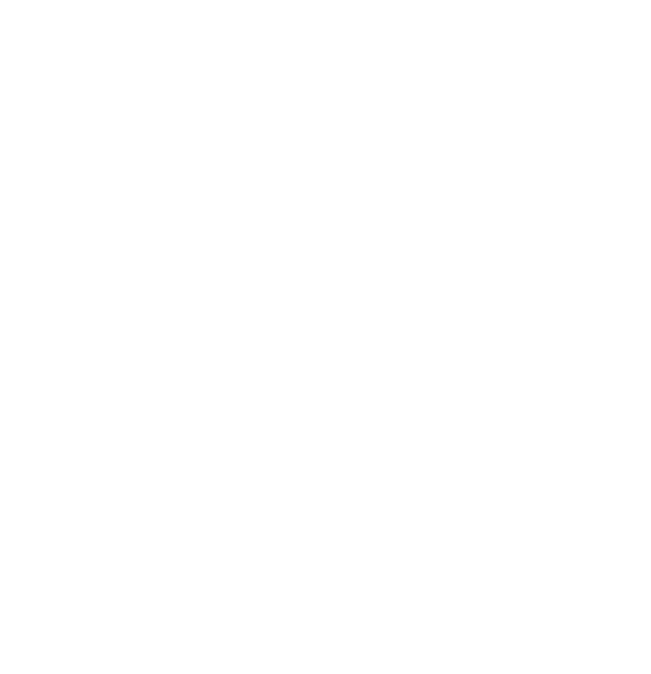
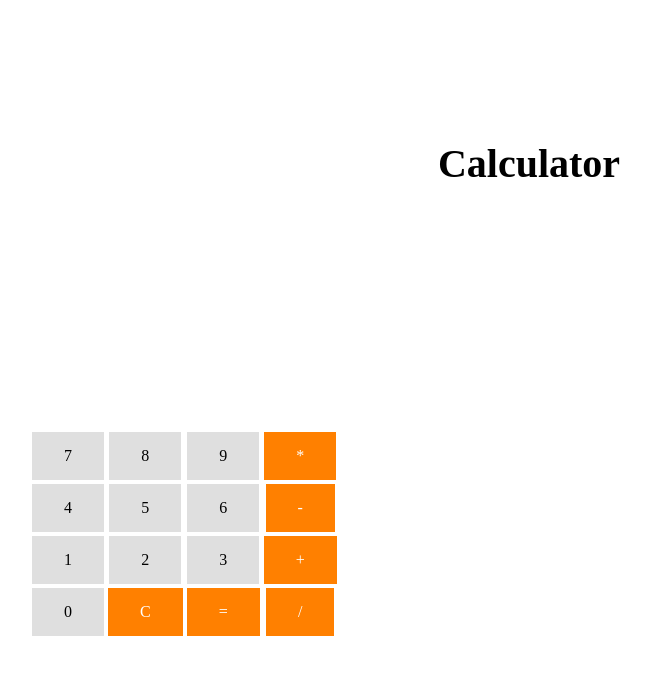
Before and after one commit to supertun555/learn-to-pr, a Nuxt app: page /Kittitah in a window 1280 px wide. Before the commit this address had no page. Shown: the top 674 px of the page, without its empty margins (111-762 px from the left). Built offline with nearby package versions, Linux system fonts and the light colour scheme.

Commit message:
add KITTITAH PAGE

```diff
--- /dev/null
+++ b/pages/Kittitah.vue
@@ -0,0 +1,137 @@
+<template>
+  <section class="hello">
+    <div>
+      <h1>Calculator</h1><br ><br>
+    <form>
+        <table>
+            <tr>
+            <td height="200px" colspan="4">{{num1}} {{operater}} {{result}} {{num2}} {{sum}}</td>
+            </tr>
+            <tr>
+                <td><button @click="clickNum(7)">7</button></td>
+                <td><button @click="clickNum(8)">8</button></td>
+                <td><button @click="clickNum(9)">9</button></td>
+                <td><button class="symbol" @click="operate('*')">*</button></td>
+            </tr>
+            <tr>
+                <td><button @click="clickNum(4)">4</button></td>
+                <td><button @click="clickNum(5)">5</button></td>
+                <td><button @click="clickNum(6)">6</button></td>
+                <td><button class="symbol" @click="operate('-')">-</button></td>
+            </tr>
+            <tr>
+                <td><button @click="clickNum(1)">1</button></td>
+                <td><button @click="clickNum(2)">2</button></td>
+                <td><button @click="clickNum(3)">3</button></td>
+                <td><button class="symbol" @click="operate('+')">+</button></td>
+            </tr>
+            <tr>
+                <td><button @click="clickNum(0)">0</button></td>
+                <td><button class="symbol" @click="clear()">C</button></td>
+                <td><button class="symbol" @click="summation()">=</button></td>
+                <td><button class="symbol" @click="operate('/')">/</button></td>
+            </tr>
+        </table>
+    </form>
+    </div>
+  </section>
+</template>
+
+<script>
+export default {
+  name: 'hello',
+  data () {
+    return {
+      result: '',
+      num: '',
+      operater: '',
+      num1: '',
+      num2: '',
+      sum: '',
+      temp: '',
+      sumEvent: 0
+    }
+  }
+//   methods: {
+//     clickNum: function (num) {
+//       this.result = this.result + num
+//     //   this.sum = ''
+//     },
+//     operate: function (op) {
+//       if (this.operater === '' && this.sumEvent === 0) {
+//         this.num1 = this.result
+//         this.num1 *= 1
+//       } else if (this.num1 === '') {
+//         this.sum = ''
+//         this.num1 = this.temp
+//         this.num1 *= 1
+//       }
+//       this.operater = op
+//       this.result = ''
+//     },
+//     clear: function () {
+//       this.num1 = ''
+//       this.num2 = ''
+//       this.result = ''
+//       this.operater = ''
+//       this.sum = ''
+//       this.sumEvent = 0
+//     },
+//     summation: function () {
+//       this.num2 = this.result
+//       this.num2 *= 1
+//       this.result = ''
+//       this.sum = ''
+//       if (this.operater === '+') {
+//         this.sum += this.num1 + this.num2
+//       } else if (this.operater === '-') {
+//         this.sum += this.num1 - this.num2
+//       } else if (this.operater === 'x') {
+//         this.sum += this.num1 * this.num2
+//       } else if (this.operater === '/') {
+//         this.sum += this.num1 / this.num2
+//       }
+//       this.temp = this.sum * 1
+//       this.operater = ''
+//       this.num1 = ''
+//       this.num2 = ''
+//       this.sumEvent = 1
+//     }
+//   }
+}
+</script>
+
+<style>
+h1 {
+    text-align: center;
+    font-size: 40px;
+    font-family: 'Passion One', cursive;
+}
+div {
+    padding: 25px;
+    margin: 10px;
+    text-align: center;
+}
+button {
+    background-color:#DFDFDF;
+    border: none;
+    color: black;
+    padding: 15px 32px;
+    text-align: center;
+    text-decoration: none;
+    display: inline-block;
+    font-size: 16px;
+    font-family: 'Passion One', cursive;
+}
+.symbol{
+    background-color:#ff8000;
+    border: none;
+    color: white;
+    padding: 15px 32px;
+    text-align: center;
+    text-decoration: none;
+    display: inline-block;
+    font-size: 16px;
+    font-family: 'Passion One', cursive;
+}
+</style>
```
